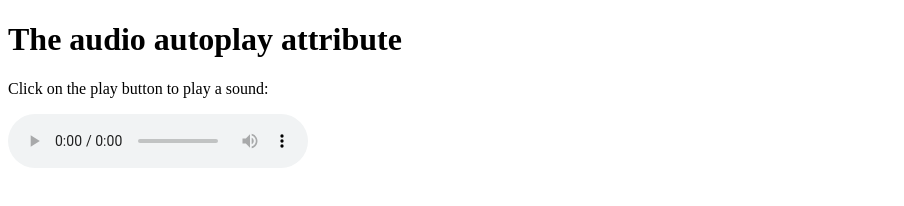
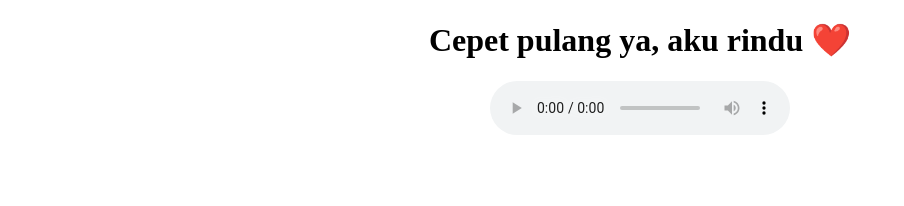
Before and after one commit to buatoktav/buatoktav.github.io, a website: page index.html in a window 1280 px wide. Shown: the whole page, without its empty margins (0-904 px from the left). Drawn offline with Linux system fonts and the light colour scheme.

Commit message:
Update index.html

```diff
--- a/index.html
+++ b/index.html
@@ -4,10 +4,10 @@
 
 
 
+<center>
+<h1>Cepet pulang ya, aku rindu ❤️</h1>
 
-<h1>The audio autoplay attribute</h1>
 
-<p>Click on the play button to play a sound:</p>
 
 <audio controls autoplay>
   <source src="lagu.ogg" type="audio/ogg">
```
